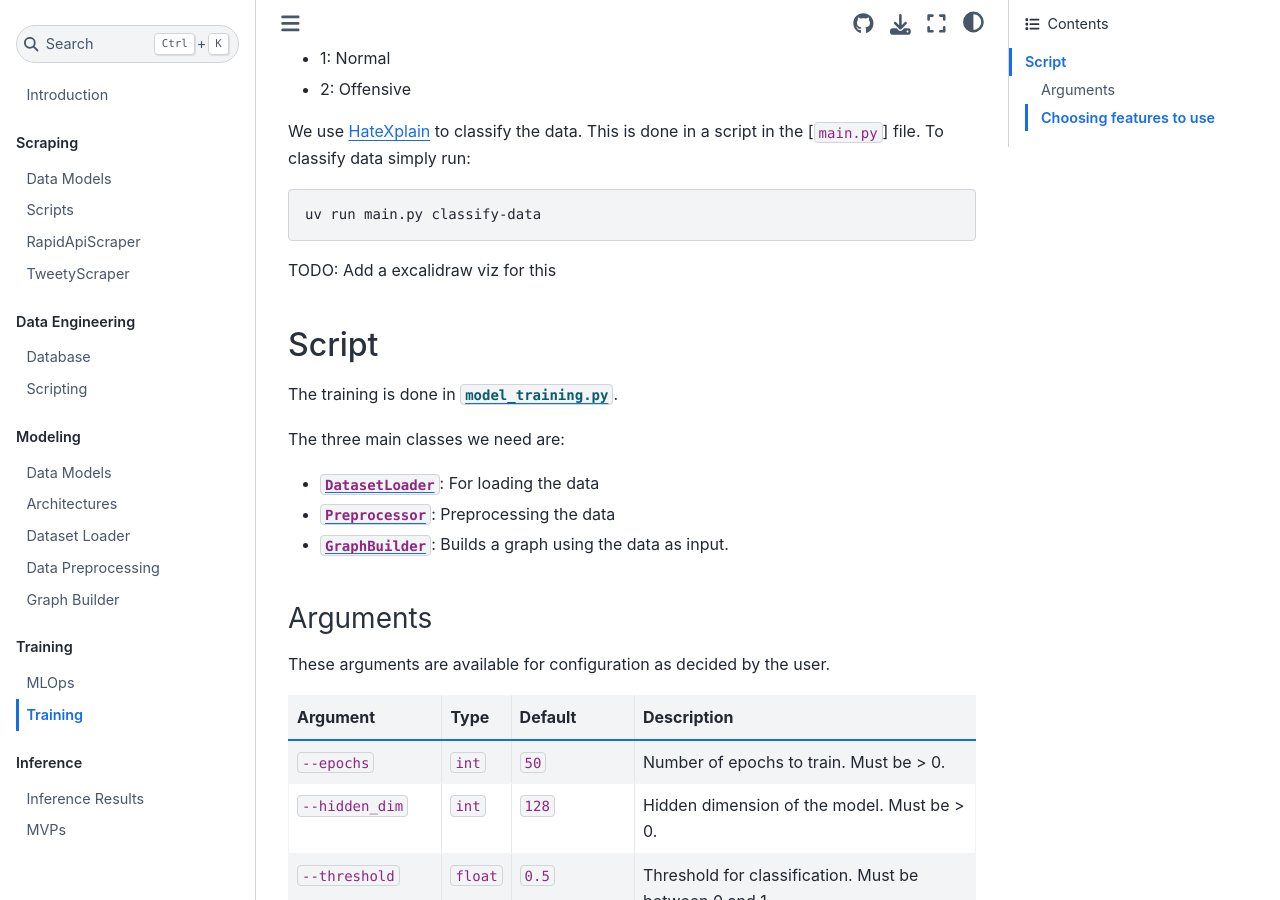
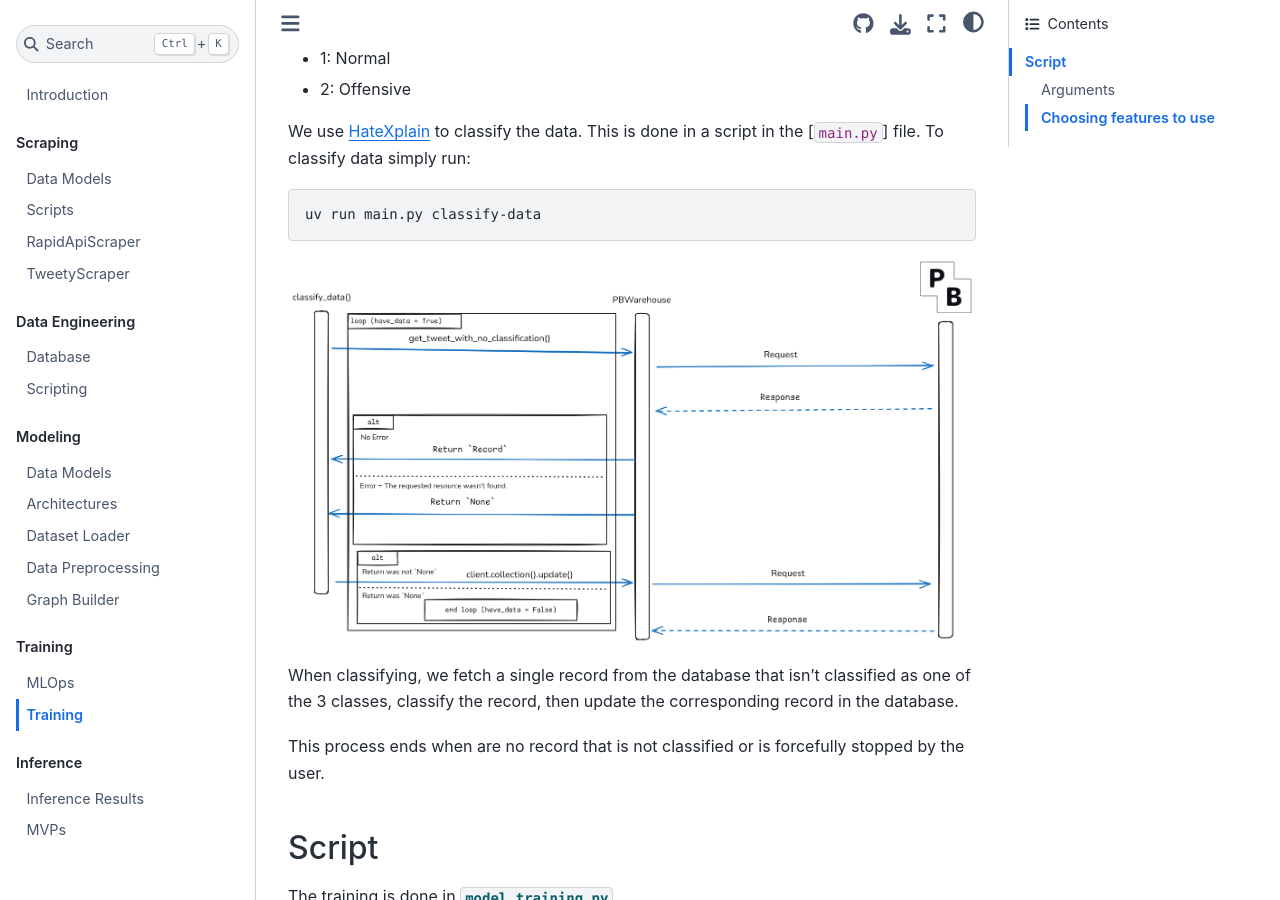
Before and after one commit to iragca/capstone-project-2, a Jupyter Book: the page built from docs/content/training/Training.md, in a window 1280 px wide and 900 px high, scrolled down 191 px. Built offline with Jupyter Book 1.0.4 settings and Sphinx 7.4.7 and the Sphinx Book theme 1.1.4, drawn with Linux system fonts in a browser that asks for light colours.

Commit message:
docs: add classification sequence diagram to training documentation

````diff
--- a/docs/content/training/Training.md
+++ b/docs/content/training/Training.md
@@ -12,7 +12,11 @@ We use [HateXplain](https://huggingface.co/Hate-speech-CNERG/bert-base-uncased-h
 uv run main.py classify-data
 ```
 
-TODO: Add a excalidraw viz for this
+![classification sequence diagram](../images/classify_data.png)
+
+When classifying, we fetch a single record from the database that isn't classified as one of the 3 classes, classify the record, then update the corresponding record in the database.
+
+This process ends when are no record that is not classified or is forcefully stopped by the user.
 
 ## Script
 
````
Also changed, not shown: docs/content/images/classify_data.png (added).
